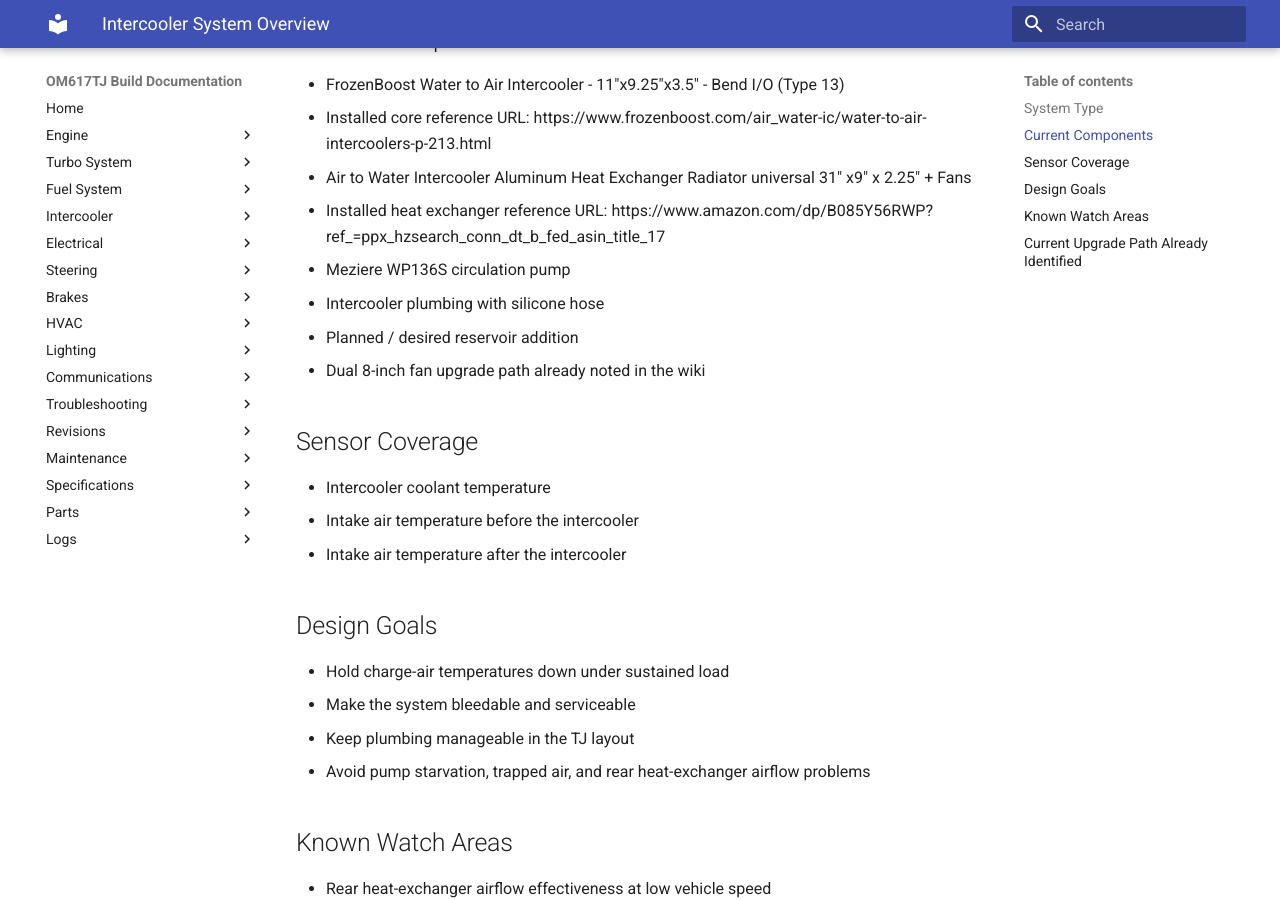
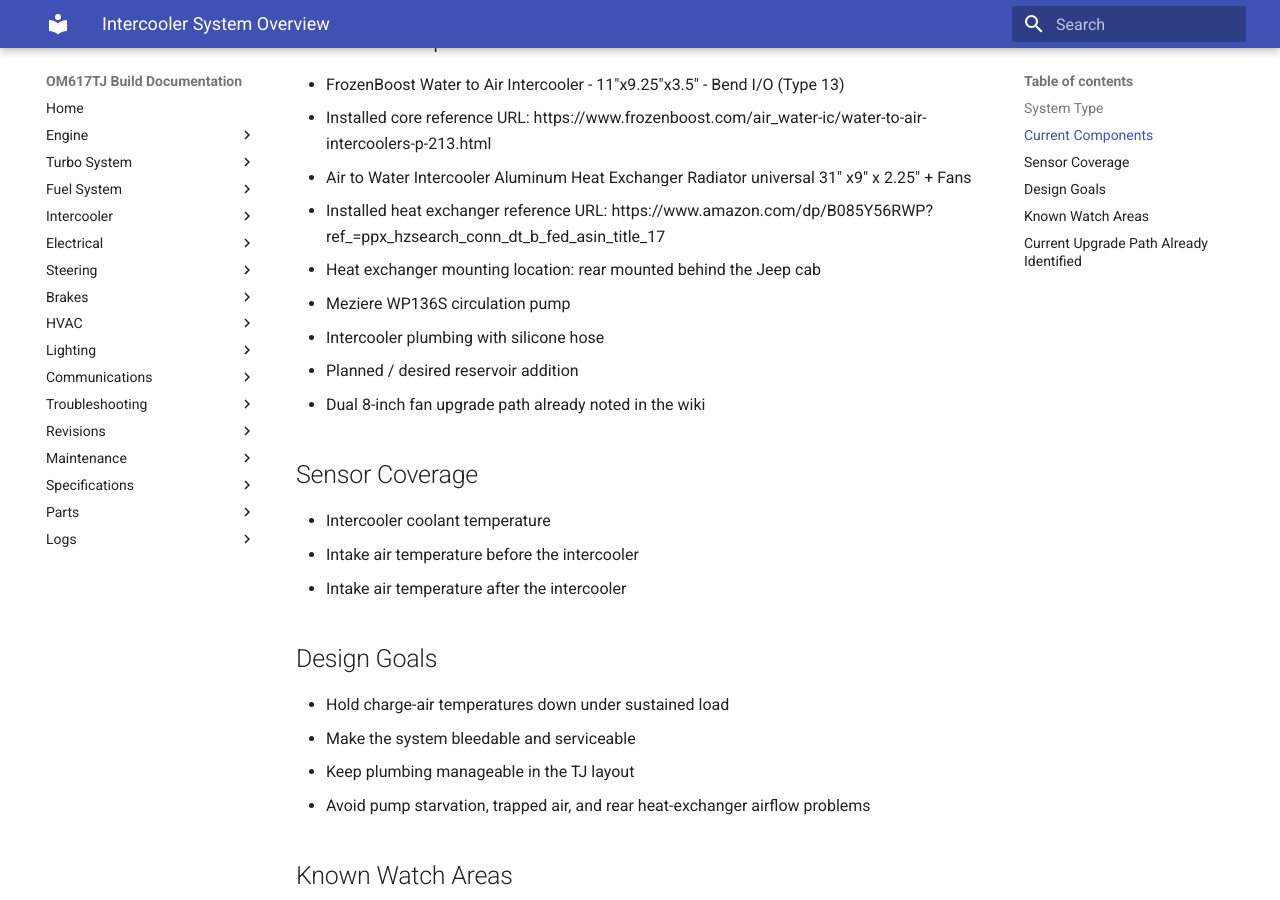
Before and after one commit to xndrxw/om617tj, an MkDocs documentation site: the page built from docs/intercooler/intercooler-overview.md, in a window 1280 px wide and 900 px high, scrolled down 301 px. Built offline with MkDocs 1.6.1 and Material for MkDocs 9.7.7, drawn with Linux system fonts in a browser that asks for light colours.

Commit message:
docs: clarify intercooler heat exchanger mounting

```diff
--- a/docs/intercooler/intercooler-overview.md
+++ b/docs/intercooler/intercooler-overview.md
@@ -10,6 +10,7 @@ Water-to-air intercooler system designed around the packaging realities of the T
 - Installed core reference URL: https://www.frozenboost.com/air_water-ic/water-to-air-intercoolers-p-213.html
 - Air to Water Intercooler Aluminum Heat Exchanger Radiator universal 31" x9" x 2.25" + Fans
 - Installed heat exchanger reference URL: https://www.amazon.com/dp/B085Y56RWP?ref_=ppx_hzsearch_conn_dt_b_fed_asin_title_17
+- Heat exchanger mounting location: rear mounted behind the Jeep cab
 - Meziere WP136S circulation pump
 - Intercooler plumbing with silicone hose
 - Planned / desired reservoir addition
```
Also changed, not shown: CHANGELOG.md (+1 -0 lines).
